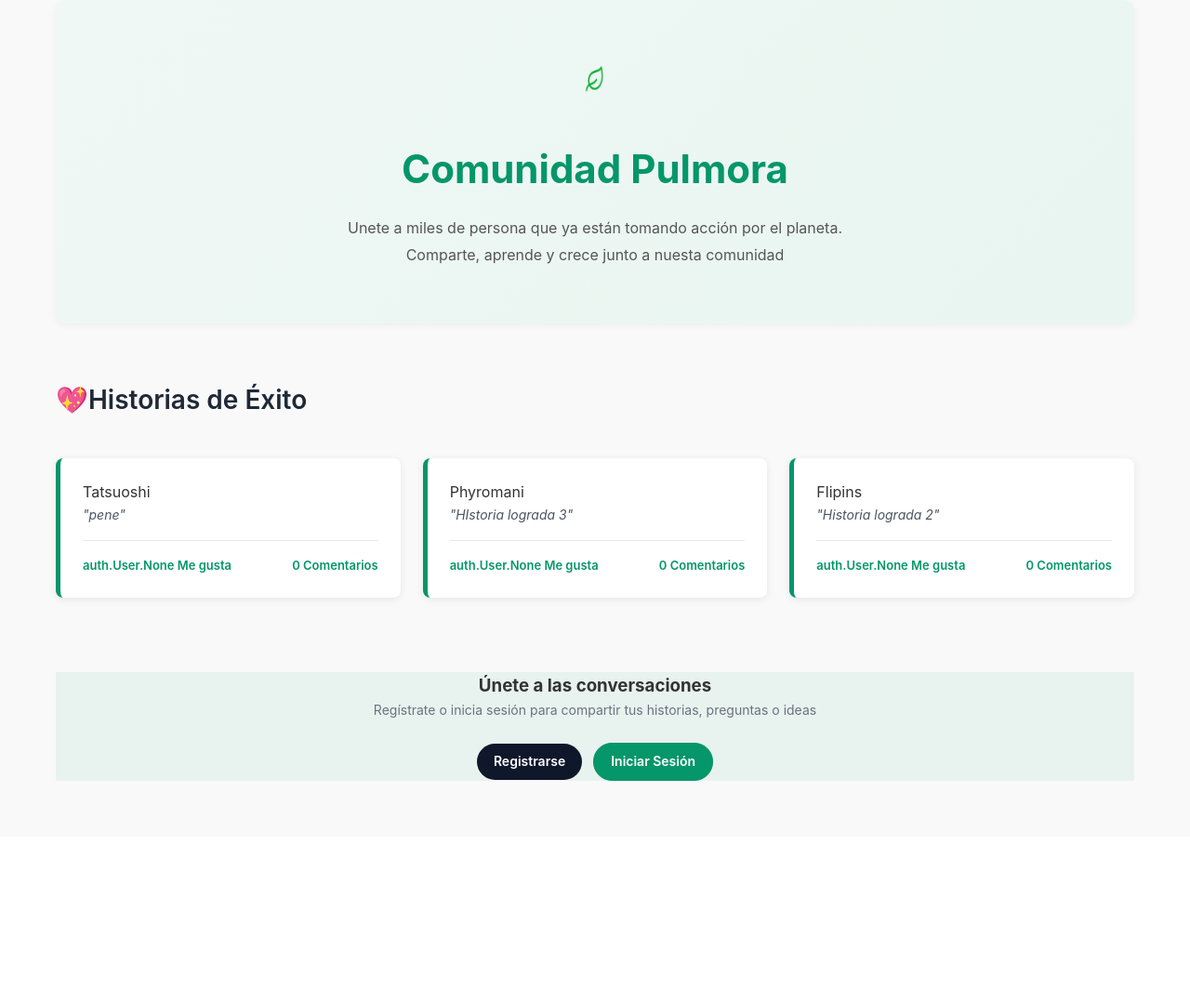
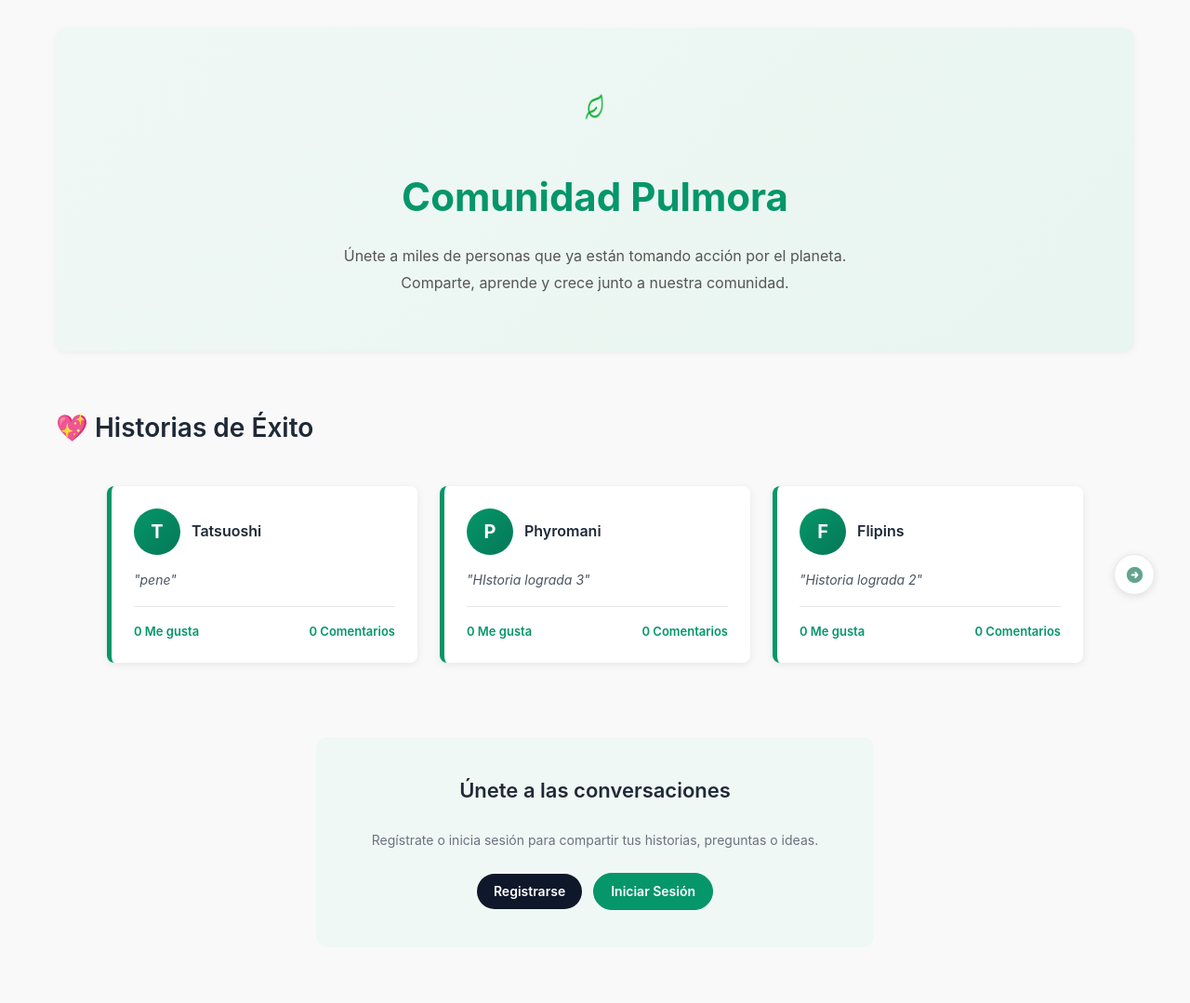
Before and after one commit to La-Jauria-del-Pan-con-Palta/Pulmora, a Django app: page /community/ in a window 1280 px wide. Shown: the part 126-1205 px from the top of the page at 93% size. Before the commit the page ends 966 px from the top, so only its background shows below. Run offline with Django 5.2, Linux system fonts and the light colour scheme; data comes from the database, SQL or seed files in the repository; both versions use the stored data as it was after the commit; data that the repository does not hold is empty.

Commit message:
Implementing carousel for success stories

```diff
--- a/Pulmora/settings.py
+++ b/Pulmora/settings.py
@@ -115,5 +115,5 @@ STATIC_URL = 'static/'
 
 DEFAULT_AUTO_FIELD = 'django.db.models.BigAutoField'
 
-LOGIN_REDIRECT_URL = 'account'
+LOGIN_REDIRECT_URL = 'index'
 LOGOUT_REDIRECT_URL = "index"
--- a/Pulmora_Maps/templates/pulmora/community.html
+++ b/Pulmora_Maps/templates/pulmora/community.html
@@ -11,38 +11,43 @@
 </head>
 <body>
     {% include 'pulmora/partials/header.html' %}
-
     {% include 'pulmora/partials/breadcrumb.html' %}
 
     <div class="community-container">
         <header class="community-header">
-            <img src="{% static 'img/hojita.png' %}">
+            <img src="{% static 'img/hojita.png' %}" alt="Icono de hoja">
             <h1>Comunidad Pulmora</h1>
-            <p>Unete a miles de persona que ya están tomando acción por el planeta. Comparte, aprende y crece junto a nuesta comunidad</p>
+            <p>Únete a miles de personas que ya están tomando acción por el planeta. Comparte, aprende y crece junto a nuestra comunidad.</p>
         </header>
 
-        <section class="succsess-stories">
-            <h2 class="section-title">💖Historias de Éxito</h2>
-            <div class="stories-grid">
+        <section class="success-stories">
+            <h2 class="section-title">💖 Historias de Éxito</h2>
+            <div class="carousel-container">
+                <button id="prev-story" class="carousel-btn prev"></button>
+
+                <div class="stories-grid-js">
                     {% for story in success_stories %}
                         <div class="story-card">
-                        <div class="story-author">
-                            <div class="author-info">
-                                <span class="author-name">{{ story.author.get_full_name|default:story.author.username }}</span>
+                            <div class="story-header">
+                                <div class="story-avatar">{{ story.author.username.0|upper }}</div>
+                                <div class="story-author-info">
+                                    <h3>{{ story.author.get_full_name|default:story.author.username }}</h3>
                                 </div>
                             </div>
-                        <p class="story-quoute">"{{ story.content|truncatewords:40 }}"</p>
+                            <p class="story-quoute">"{{ story.content|truncatewords:30 }}"</p>
                             <div class="story-stats">
-                            <span>{{ story.likes }} Me gusta</span>
+                                <span>{{ story.total_likes }} Me gusta</span>
                                 <span>{{ story.comments.count }} Comentarios</span>
                             </div>
                         </div>
                     {% empty %}
-                <p class="empty-messsage">Aún no se han publicados historia. ¡Anímate a contar la tuya!</p>
+                        <p class="empty-message">Aún no se han publicado historias.</p>
                     {% endfor %}
                 </div>
+
+                <button id="next-story" class="carousel-btn next"></button>
+            </div>
         </section>
-
 
         <section class="community-forum">
             <div class="new-post-container">
@@ -50,22 +55,24 @@
                     <h3>Únete a la conversación</h3>
                     <form id="new-post-form" method="post" action="{% url 'community' %}">
                         {% csrf_token %}
-                        <input type="text" id="post-title" name="post-title" placeholder="Titulo" required>
+                        <input type="text" id="post-title" name="post-title" placeholder="Título" required>
                         <textarea id="post-content" name="post-content" placeholder="Comparte tu historia" rows="5" required></textarea>
-                        <button type="submit" class="btn-primary">Publicar</button>
+                        <button type="submit" class="btn-primary btn-full">Publicar</button>
                     </form>
                 {% else %}
                     <div class="register-box">
                         <h3>Únete a las conversaciones</h3>
-                    <p>Regístrate o inicia sesión para compartir tus historias, preguntas o ideas</p>
+                        <p>Regístrate o inicia sesión para compartir tus historias, preguntas o ideas.</p>
                         <div class="auth-buttons">
                             <a href="{% url 'register' %}" class="btn btn-secondary">Registrarse</a>
                             <a href="{% url 'login' %}" class="btn btn-primary">Iniciar Sesión</a>
                         </div>
+                    </div>
                 {% endif %}
-                </div>
             </div>
         </section>
     </div>
+
+    <script src="{% static 'js/community.js' %}"></script>
 </body>
 </html>
--- a/Pulmora_Maps/views.py
+++ b/Pulmora_Maps/views.py
@@ -17,7 +17,7 @@ def register(request):
         if form.is_valid():
             user = form.save()
             login(request, user)
-            return redirect('account')
+            return redirect('index')
     else:
         form = CustomUserCreationForm()
 
@@ -40,9 +40,12 @@ def community(request):
             Post.objects.create(author=request.user, title=title, content=content)
             return redirect('community')
 
-    success_stories = Post.objects.all().order_by('-created_at')[:3]
+    success_stories = Post.objects.annotate(num_likes=Count('likes')).order_by('-created_at')
     popular_stories = Post.objects.annotate(num_likes=Count('likes')).order_by('-num_likes', '-created_at')
 
+    VISIBLE_STORIES_LIMIT = 3
+
+    show_carousel = popular_stories.count() > VISIBLE_STORIES_LIMIT
     context = {
         'breadcrumb': [
             {
@@ -56,7 +59,8 @@ def community(request):
         ],
 
         'success_stories': success_stories,
-        'popular_stories': popular_stories
+        'popular_stories': popular_stories,
+        'show_carousel': show_carousel
     }
     return render(request, 'pulmora/community.html', context)
 
--- a/static/css/community.css
+++ b/static/css/community.css
@@ -13,7 +13,7 @@ body {
 
 .community-container {
     max-width: 1200px;
-    margin: 0 auto;
+    margin: 30px auto;
     padding: 0 20px;
 }
 
@@ -57,7 +53,7 @@ body {
     line-height: 1.8;
 }
 
-.succsess-stories {
+.success-stories {
     margin-bottom: 80px;
 }
 
@@ -71,10 +67,55 @@ body {
     gap: 12px;
 }
 
-.stories-grid {
+.carousel-container {
+    position: relative;
+    display: flex;
+    justify-content: center;
+    align-items: center;
+}
+
+.stories-grid-js {
     display: grid;
-    grid-template-columns: repeat(auto-fit, minmax(300px, 1fr));
+    grid-template-columns: repeat(3, 1fr);
     gap: 24px;
+    width: 100%;
+    max-width: 1050px;
+}
+
+.carousel-btn {
+    position: absolute;
+    top: 50%;
+    transform: translateY(-50%);
+    width: 44px;
+    height: 44px;
+    background-color: white;
+    border: 1px solid #e5e7eb;
+    border-radius: 50%;
+    cursor: pointer;
+    box-shadow: 0 2px 8px rgba(0, 0, 0, 0.1);
+    z-index: 10;
+    transition: all 0.2s ease;
+    display: flex;
+    align-items: center;
+    justify-content: center;
+    background-repeat: no-repeat;
+    background-position: center;
+    background-size: 40%;
+}
+
+.carousel-btn:hover {
+    background-color: #f0f8f5;
+    transform: translateY(-50%) scale(1.05);
+}
+
+.carousel-btn.prev {
+    left: -22px;
+    background-image: url('/static/img/arrow1.png');
+}
+
+.carousel-btn.next {
+    right: -22px;
+    background-image: url('/static/img/arrow.png');
 }
 
 .story-card {
@@ -84,6 +125,8 @@ body {
     border-left: 5px solid #059669;
     box-shadow: 0 2px 8px rgba(0, 0, 0, 0.08);
     transition: all 0.3s ease;
+    display: flex;
+    flex-direction: column;
 }
 
 .story-card:hover {
@@ -108,7 +151,7 @@ body {
     align-items: center;
     justify-content: center;
     font-weight: 700;
-    font-size: 16px;
+    font-size: 20px;
     flex-shrink: 0;
 }
 
@@ -116,23 +159,16 @@ body {
     font-size: 16px;
     font-weight: 600;
     color: #1f2937;
-    margin-bottom: 4px;
-}
-
-.story-location {
-    font-size: 13px;
-    color: #6b7280;
-    margin: 0;
 }
 
 .story-quoute {
     font-size: 14px;
     color: #4b5563;
-    line-height: 1.6;
     font-style: italic;
     margin-bottom: 16px;
     padding-bottom: 16px;
     border-bottom: 1px solid #e5e7eb;
+    flex-grow: 1;
 }
 
 .story-stats {
@@ -143,125 +179,33 @@ body {
     font-weight: 600;
 }
 
-.stat-item {
-    display: flex;
-    flex-direction: column;
-    gap: 4px;
-}
-
-.empty-messsage {
+.empty-message {
     grid-column: 1 / -1;
     text-align: center;
     padding: 40px;
     color: #9ca3af;
     font-size: 16px;
+    width: 100%;
 }
 
 .community-forum {
     margin-bottom: 60px;
 }
 
-.forum-header {
-    margin-bottom: 32px;
-}
-
-.forum-title {
-    font-size: 28px;
-    font-weight: 600;
-    color: #1f2937;
-    display: flex;
-    align-items: center;
-    gap: 12px;
-}
-
-.forum-content {
-    display: grid;
-    grid-template-columns: 1fr 1fr;
-    gap: 32px;
-    background-color: #ffffff;
-    border-radius: 12px;
-    padding: 40px;
-    box-shadow: 0 2px 8px rgba(0, 0, 0, 0.05);
-}
-
-.forum-left h3,
-.forum-right h3 {
-    font-size: 18px;
+.new-post-container h3, .register-box h3 {
+    font-size: 22px;
     font-weight: 600;
     color: #1f2937;
     margin-bottom: 24px;
-}
-
-.discussions-list {
-    display: flex;
-    flex-direction: column;
-    gap: 16px;
-}
-
-.discussion-item {
-    display: flex;
-    gap: 16px;
-    padding: 16px;
-    background-color: #f9f9f9;
-    border-radius: 8px;
-    transition: all 0.3s ease;
-    cursor: pointer;
-    color: #4b5563;
-    text-decoration: none;
-}
-
-.discussion-item:hover {
-    background-color: #f0f8f5;
-    transform: translateX(4px);
-}
-
-.discussion-icon {
-    width: 40px;
-    height: 40px;
-    border-radius: 50%;
-    display: flex;
-    align-items: center;
-    justify-content: center;
-    font-size: 20px;
-    flex-shrink: 0;
-    border: 1px solid;
-}
-
-.discussion-icon.green {
-    background-color: #ecfdf5;
-    color: #059669;
-    border-color: #059669;
-}
-
-.discussion-icon.blue {
-    background-color: #eff6ff;
-    color: #3b82f6;
-    border-color: #3b82f6;
-}
-
-.discussion-icon.orange {
-    background-color: #fff7ed;
-    color: #f97316;
-    border-color: #f97316;
-}
-
-.discussion-content h4 {
-    font-size: 14px;
-    font-weight: 600;
-    color: #1f2937;
-    margin-bottom: 6px;
-}
-
-.discussion-meta {
-    font-size: 12px;
-    color: #6b7280;
-    margin: 0;
+    text-align: center;
 }
 
 #new-post-form {
     display: flex;
     flex-direction: column;
     gap: 16px;
+    max-width: 600px;
+    margin: 0 auto;
 }
 
 #new-post-form input[type="text"],
@@ -289,28 +228,32 @@ body {
 
 #new-post-form textarea {
     resize: vertical;
-    min-height: 140px;
+    min-height: 120px;
 }
+
 .register-box {
-    background-color: #05966811;
+    background-color: #f0f8f5;
+    padding: 40px;
+    border-radius: 12px;
     text-align: center;
+    max-width: 600px;
+    margin: 0 auto;
 }
 
 .register-box p {
     font-size: 14px;
     color: #6b7280;
     margin-bottom: 24px;
-    line-height: 1.6;
 }
 
 .auth-buttons {
     display: flex;
     gap: 12px;
     justify-content: center;
-    flex-wrap: wrap;
 }
 
-.btn-primary.btn-full {
+.btn-primary.btn-full,
+#new-post-form button.btn-primary {
     padding: 12px 32px;
     border-radius: 8px;
     font-size: 14px;
--- a/static/js/community.js
+++ b/static/js/community.js
@@ -0,0 +1,71 @@
+document.addEventListener('DOMContentLoaded', function() {
+    console.log("Community script loaded.");
+
+    const carouselContainer = document.querySelector('.carousel-container');
+    if (!carouselContainer) {
+        console.log("Carousel container not found. Exiting.");
+        return;
+    }
+    console.log("Carousel container found.");
+
+    const prevBtn = document.getElementById('prev-story');
+    const nextBtn = document.getElementById('next-story');
+    const grid = document.querySelector('.stories-grid-js');
+
+    if (!grid || !prevBtn || !nextBtn) {
+        console.error("A required carousel element (grid, prev, or next button) is missing.");
+        return;
+    }
+
+    const allStories = Array.from(grid.querySelectorAll('.story-card'));
+    console.log(`Found ${allStories.length} story cards.`);
+
+    if (allStories.length === 0) {
+        console.log("No stories found. Hiding buttons.");
+        prevBtn.style.display = 'none';
+        nextBtn.style.display = 'none';
+        return;
+    }
+
+    const storiesToShow = 3;
+    let currentIndex = 0;
+
+    function updateCarousel() {
+        console.log(`Updating carousel. Current index: ${currentIndex}`);
+
+        // Mostrar/ocultar tarjetas
+        allStories.forEach((card, index) => {
+            if (index >= currentIndex && index < currentIndex + storiesToShow) {
+                card.style.display = 'flex';
+            } else {
+                card.style.display = 'none';
+            }
+        });
+
+        const showPrev = currentIndex > 0;
+        const showNext = currentIndex + storiesToShow < allStories.length;
+
+        console.log(`Show Prev: ${showPrev}, Show Next: ${showNext}`);
+        prevBtn.style.display = showPrev ? 'flex' : 'none';
+        nextBtn.style.display = showNext ? 'flex' : 'none';
+    }
+
+    nextBtn.addEventListener('click', () => {
+        console.log("Next button clicked.");
+        if (currentIndex + storiesToShow < allStories.length) {
+            currentIndex++;
+            updateCarousel();
+        }
+    });
+
+    prevBtn.addEventListener('click', () => {
+        console.log("Prev button clicked.");
+        if (currentIndex > 0) {
+            currentIndex--;
+            updateCarousel();
+        }
+    });
+
+    console.log("Initial carousel update.");
+    updateCarousel();
+});
```
Also changed, not shown: other parts of static/css/community.css (+46 -105 lines), db.sqlite3, static/img/arrow.png (added), static/img/arrow1.png (added), static/js/script.js (deleted), 1 other file. Lines whose indentation alone changed are shown as unchanged.
